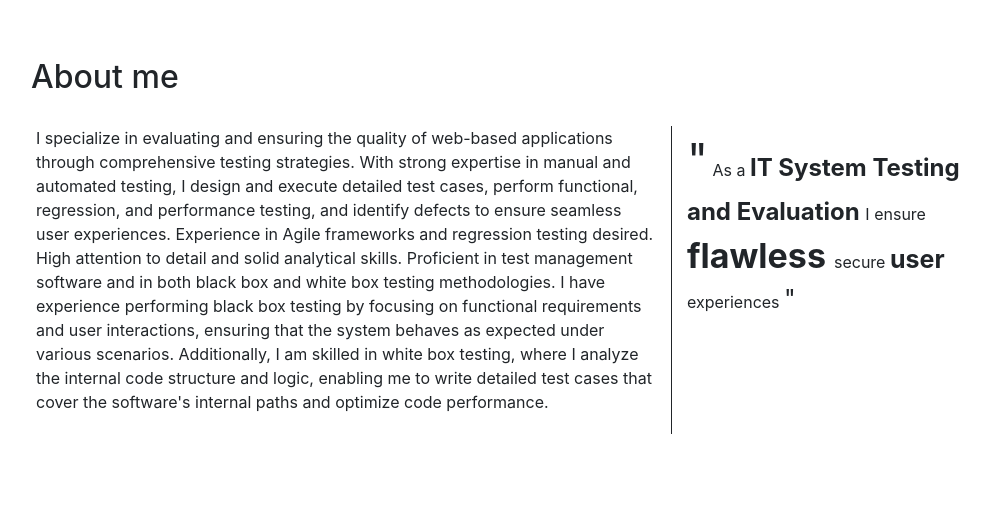
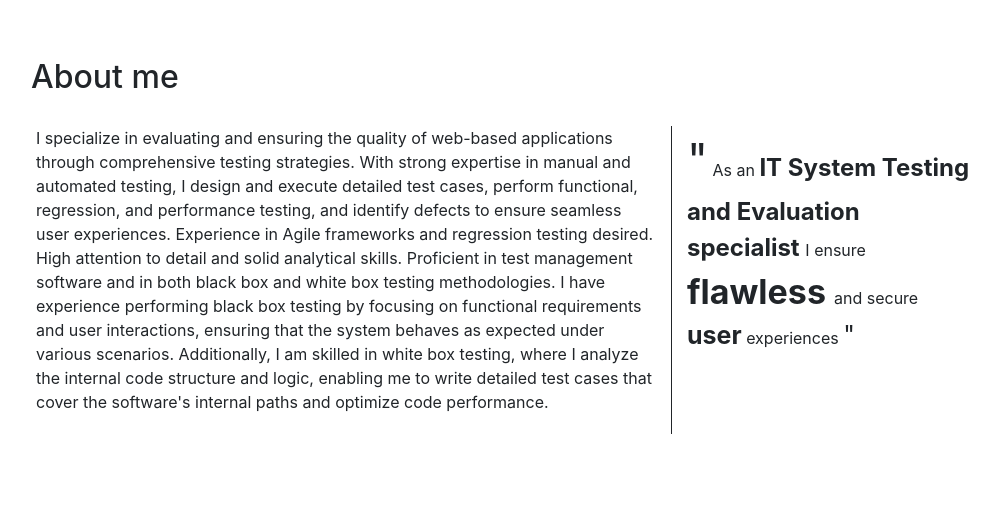
Before and after one commit to xkyrage/xkyrage.github.io, a plain HTML site: page index.html in a window 1280 px wide. Shown: the part 702-1233 px from the top of the page, without its empty margins (129-1128 px from the left). Drawn offline with nearby package versions, Linux system fonts and the light colour scheme.

Commit message:
Update index.html

```diff
--- a/index.html
+++ b/index.html
@@ -70,9 +70,9 @@
           <span class="size_45">"</span>
 
 <span>
-  <bclass="size_24">As</b>  a
-            <b class="size_24"> IT System Testing and Evaluation </b> I ensure
-            <b class="size_34">flawless </b> secure  <b class="size_25"> user</b>
+  <bclass="size_24">As</b>  an
+            <b class="size_24"> IT System Testing and Evaluation specialist </b> I ensure
+            <b class="size_34">flawless </b>and  secure  <b class="size_25"> user</b>
             <b class="size_22"></b>experiences
           </span>
         <span style="font-size: 25px">"</span>
```
